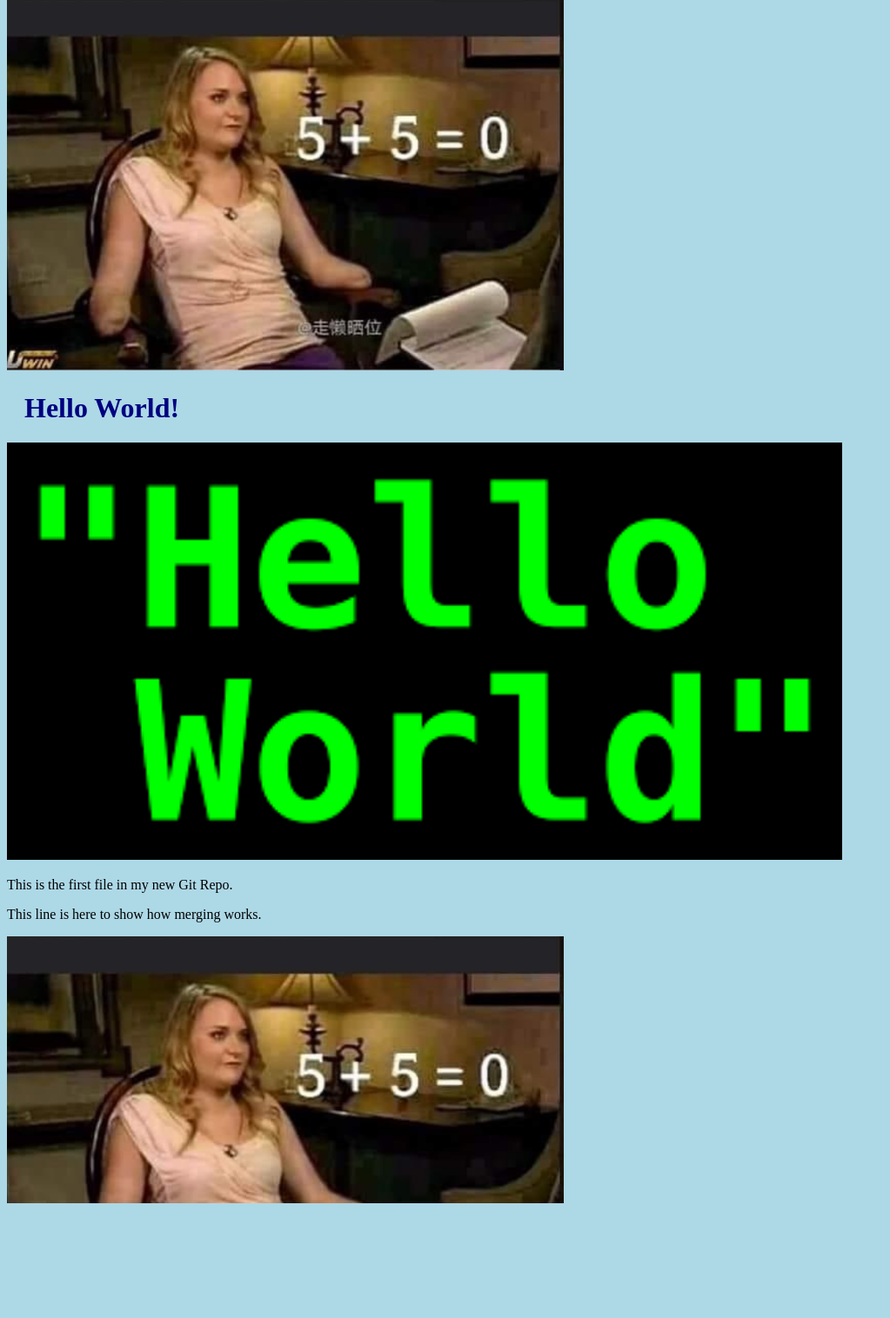
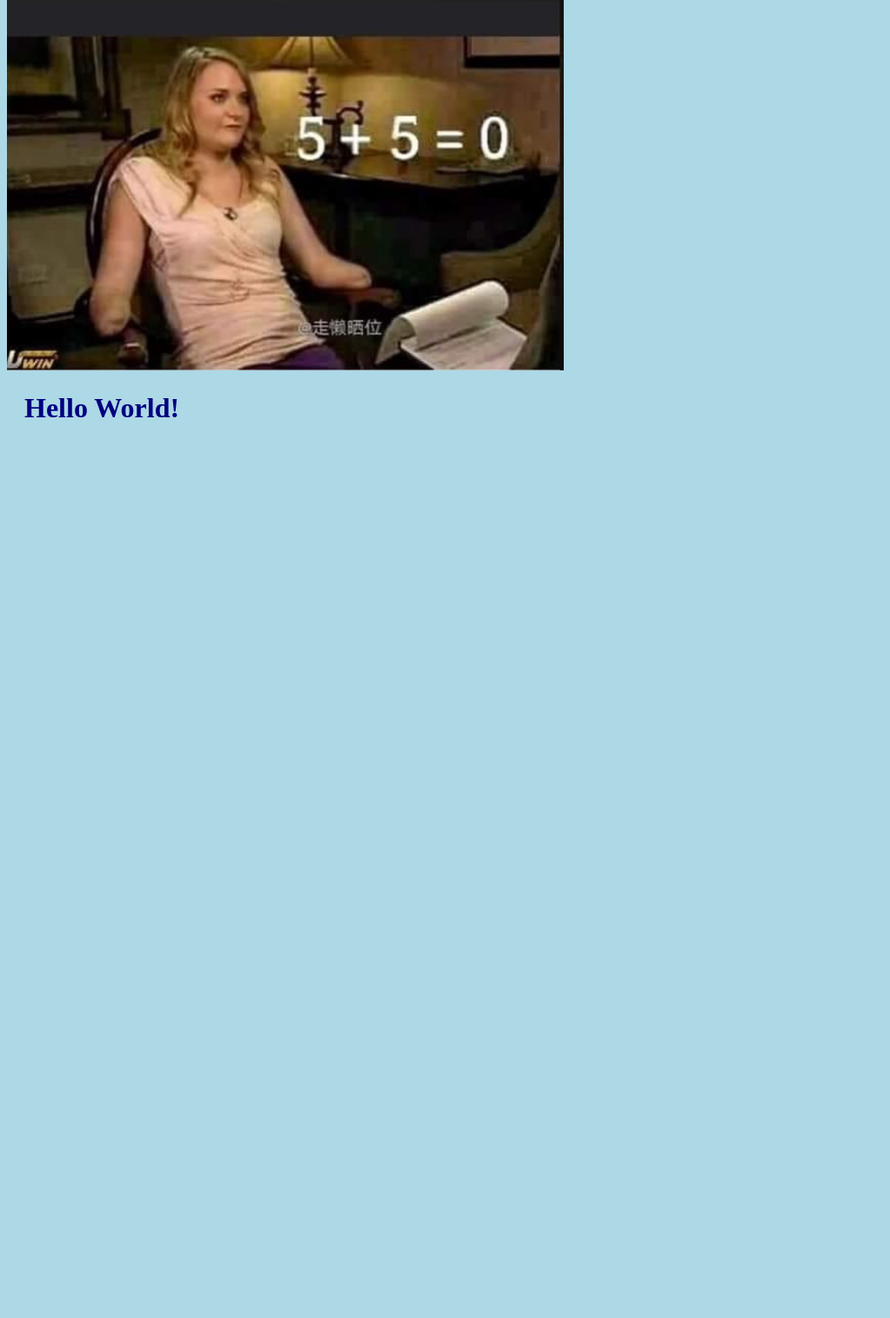
Before and after one commit to Ray01Chen/myblog, a Django app: template firstApp/templates/myfirst.html in a window 1280 px wide. Shown: the part 649-2165 px from the top of the page at 87% size, without its empty margins (0-1023 px from the left). After the commit the page ends 1129 px from the top, so only its background shows below. Run offline with Django 4.2, Linux system fonts and the light colour scheme; the template is opened without the code that fills it, so the values that code supplies are empty.

Commit message:
Update myfirst.html for git tutorial
Update myfirst.html

```diff
--- a/firstApp/templates/myfirst.html
+++ b/firstApp/templates/myfirst.html
@@ -1,11 +1,9 @@
 <!DOCTYPE html>
 <html lang='en'>
 <head>
-<title>Hello World!</title>
-<link rel="stylesheet" href="bluestyle.css">
   <meta charset="UTF-8">
   <title>Hello World!</title>
-  <meta name="Viewport" content="width=device-width,initial-scale=1">
+  <meta name="viewport" content="width=device-width,initial-scale=1">
   <link rel="stylesheet" href="bluestyle.css">
 </head>
 <body>
@@ -17,11 +15,6 @@ style="width:100%;max-width:960px"></div>
 <p>This line is here to show how merging works.</p>
 <div><img src="FivePlusFive.png" alt="Hello Git" style="width:100%;max-width:640px"></div>
 <h1>Hello World!</h1>
-<div><img src="HelloWorld.png" alt="Hello World from Space"
-style="width:100%;max-width:960px"></div>
-<p>This is the first file in my new Git Repo.</p>
-<p>This line is here to show how merging works.</p>
-<div><img src="FivePlusFive.png" alt="Hello Git" style="width:100%;max-width:640px"></div>
 
 </body>
 </html>
```
